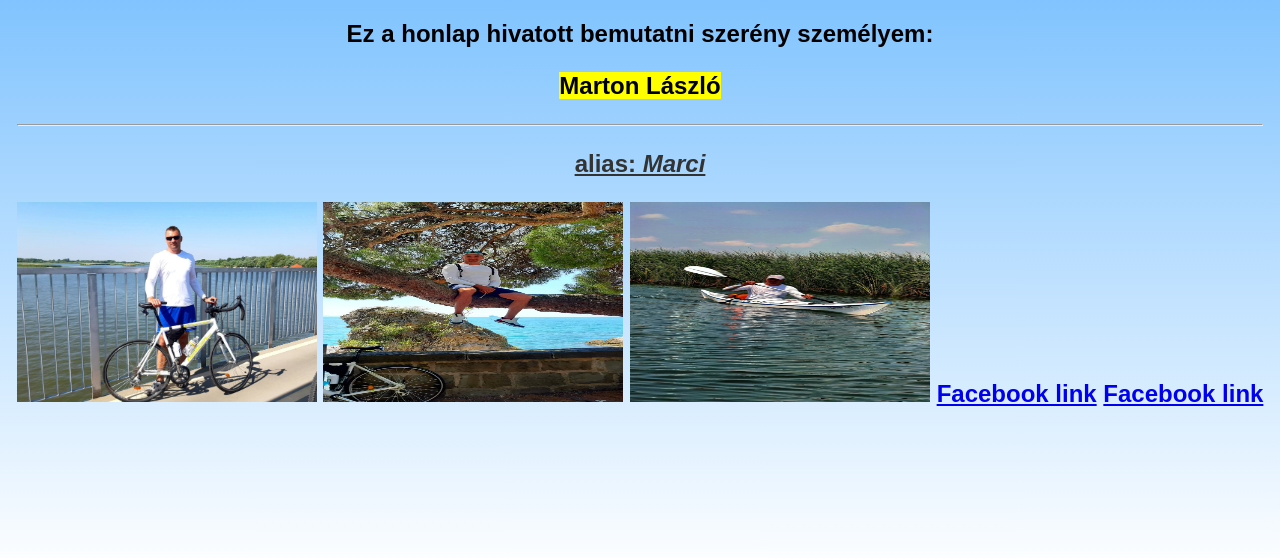
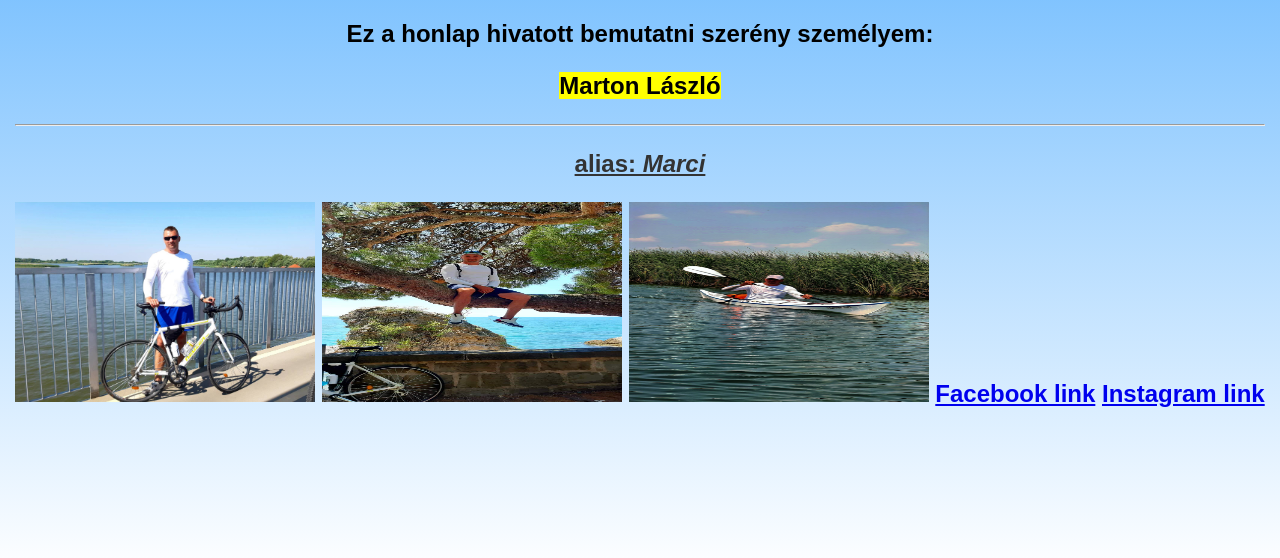
Before and after one commit to JustSimpleMarci/Marcilapja.github.io, a plain HTML site: page index.html in a window 1280 px wide. Shown: the part 226-784 px from the top of the page. Drawn offline with Linux system fonts and the light colour scheme.

Commit message:
Fix HTML structure and update links
Corrected the closing tags for h1 and h2 elements, and updated the Instagram link text.

```diff
--- a/index.html
+++ b/index.html
@@ -34,8 +34,8 @@
     <img src="en1.jpg" alt="képem" width="300" height="200">
     <img src="en3.jpg" alt="képem2" width="300" height="200">
     <img src="en2.jpg" alt="képem3" width="300" height="200">
-    <a href="https:/wwww.facebook.com/Marci0016">Facebook link</a>
-    <a href="https:/wwww.instagram.com/Marci0016">Facebook link</a>
+    <a href="https://wwww.facebook.com/Marci0016">Facebook link</a>
+    <a href="https://wwww.instagram.com/Marci0016">Instagram link</a>
 
 
 
```
